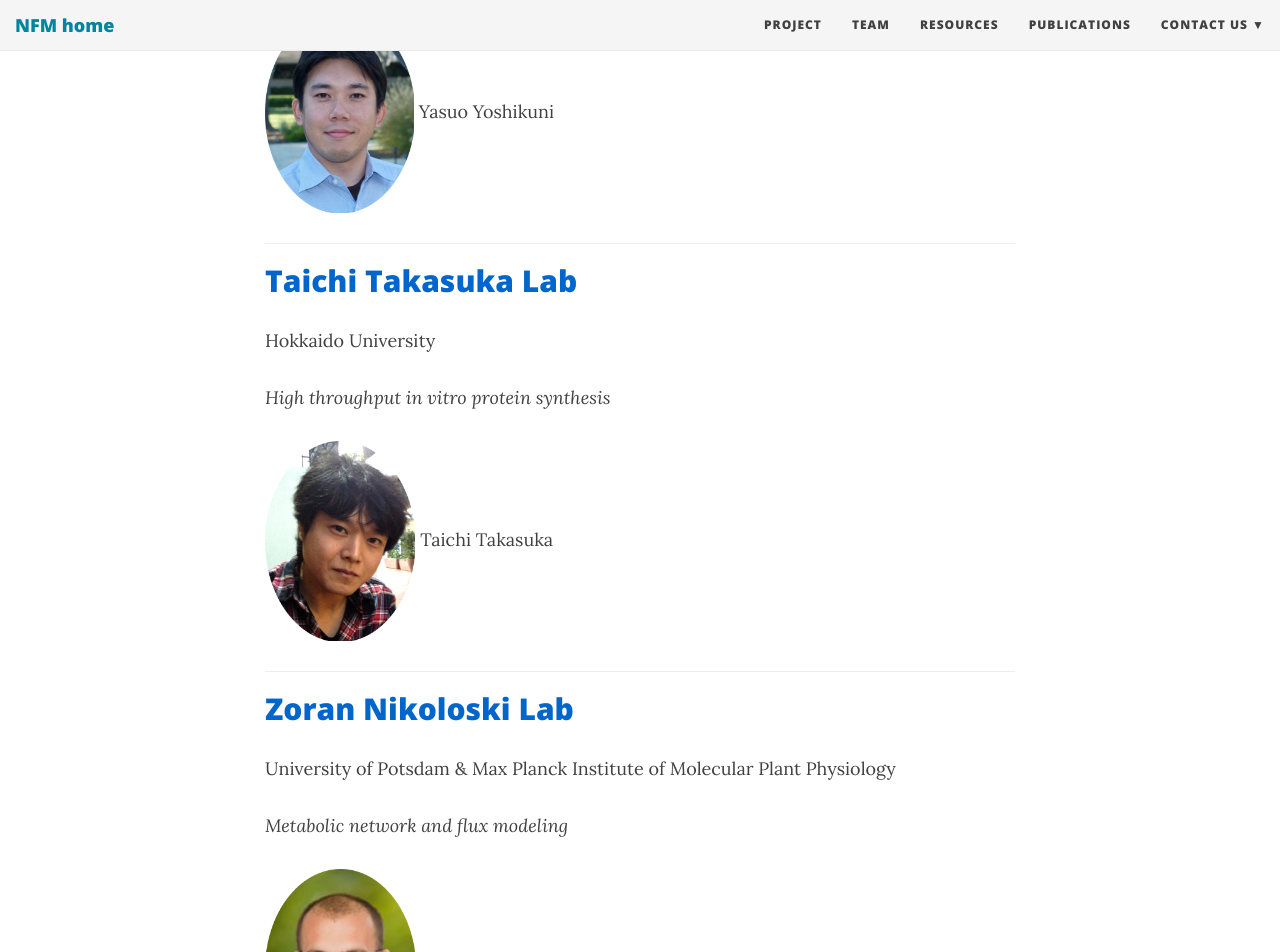
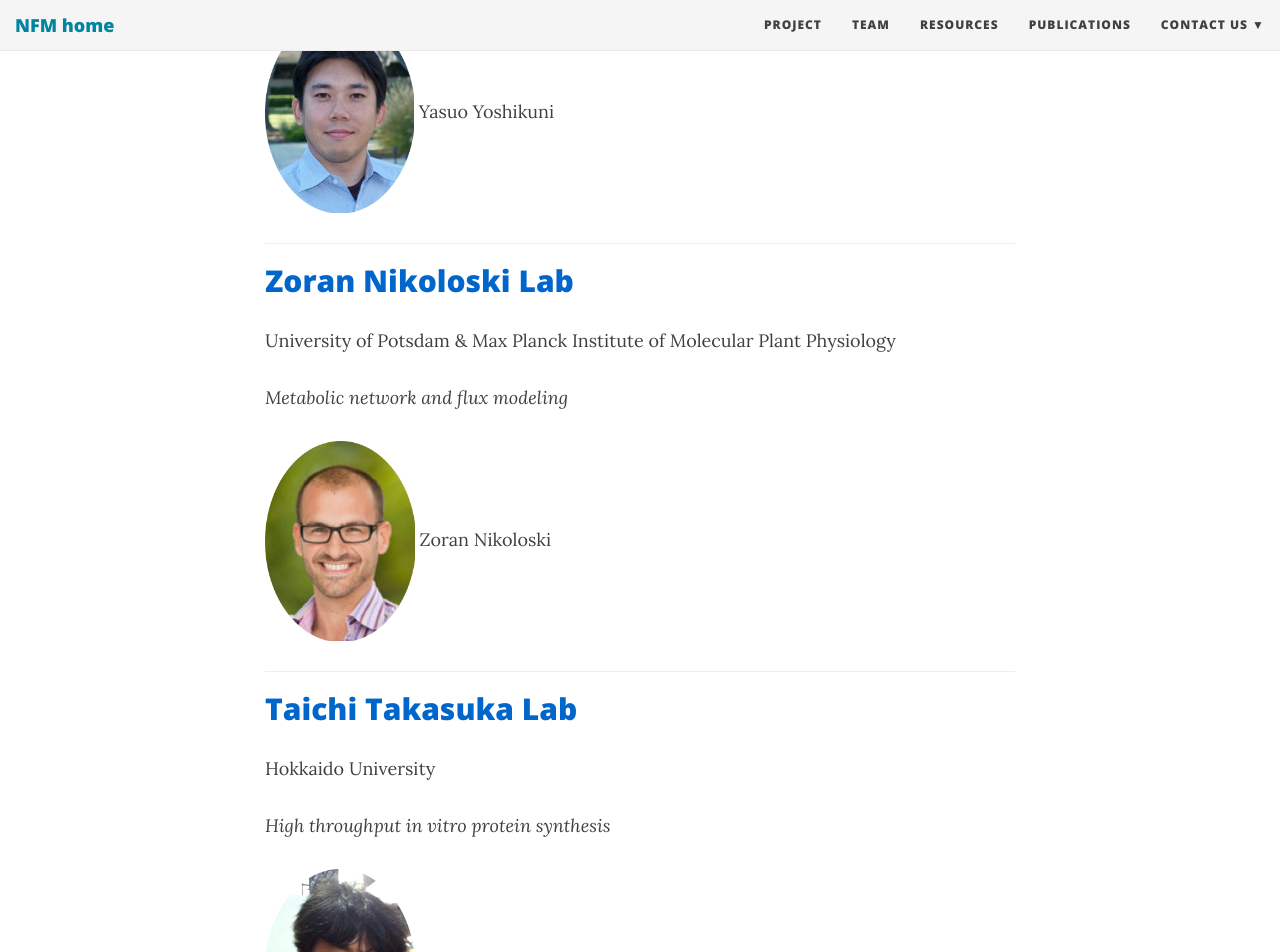
Before and after one commit to NfluxMap/NfluxMap.github.io, a Jekyll site: the page built from team.md, in a window 1280 px wide and 1400 px high, scrolled down 1288 px. Shown: the top 952 px of the window. Built offline with Jekyll 4.4.1, drawn with Linux system fonts in a browser that asks for light colours; nearby versions of some CDN libraries; a style sheet for code colours, icons or effects is not loaded; some of the changed lines change nothing that is shown.

Commit message:
Update team.md

```diff
--- a/team.md
+++ b/team.md
@@ -36,6 +36,16 @@
 
 ---
 
+## [Zoran Nikoloski Lab](https://www.mpimp-golm.mpg.de/13193/Zoran_Nikoloski)
+University of Potsdam & Max Planck Institute of Molecular Plant Physiology
+
+*Metabolic network and flux modeling*
+
+<img src="../img/team/cZoran.png" alt='ML' height="200px"> Zoran Nikoloski
+
+
+
+---
 
 
 ## [Taichi Takasuka Lab](http://lab.agr.hokudai.ac.jp/takasuka/members_en.html)
@@ -46,14 +56,3 @@
 <img src="../img/team/cTaichi.png" alt='ML' height="200px"> Taichi Takasuka
 
 ---
-
-
-
-## [Zoran Nikoloski Lab](https://www.mpimp-golm.mpg.de/13193/Zoran_Nikoloski)
-University of Potsdam & Max Planck Institute of Molecular Plant Physiology
-
-*Metabolic network and flux modeling*
-
-<img src="../img/team/cZoran.png" alt='ML' height="200px"> Zoran Nikoloski
-
----
```
